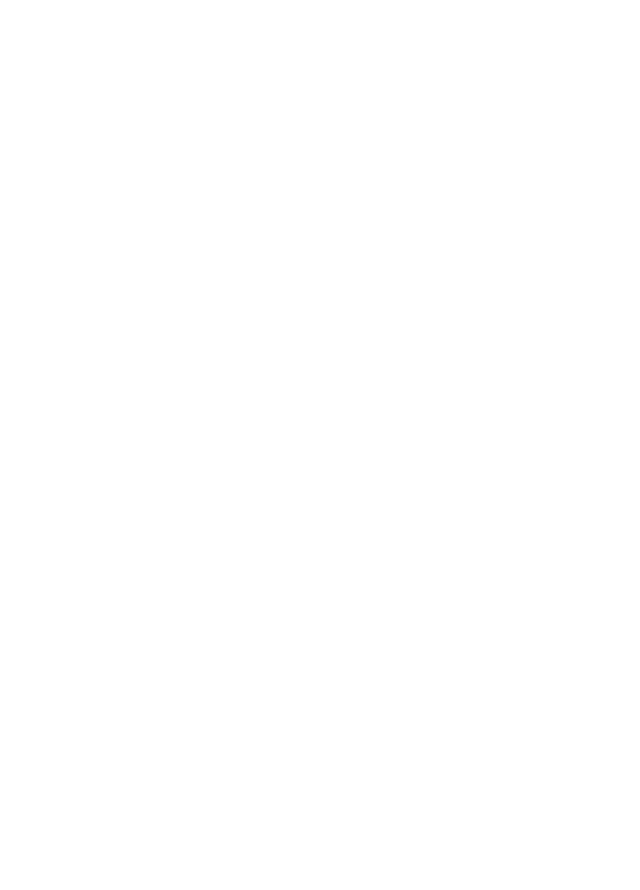
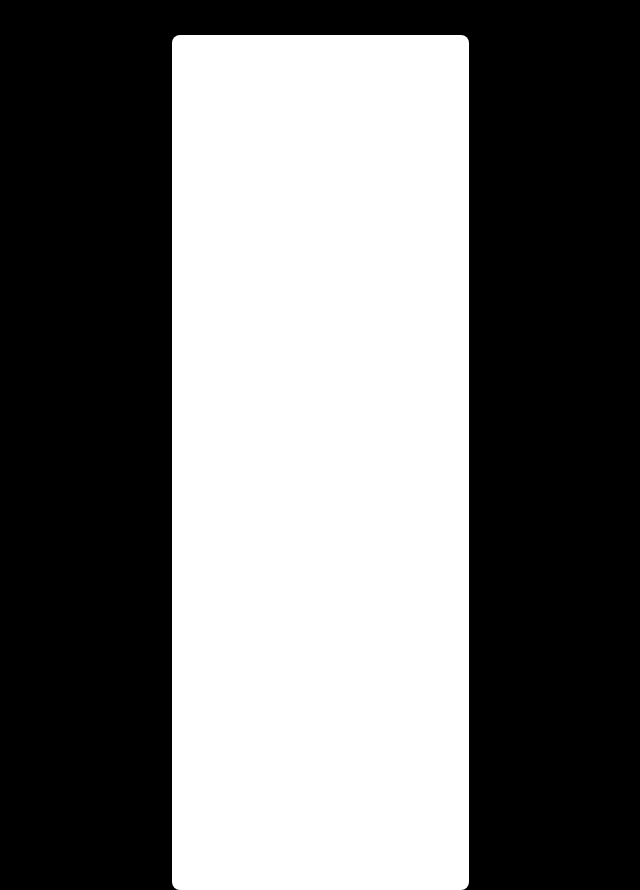
Before and after one commit to 0x1Luffy/myportfolio, a Next.js app: page / in a window 1280 px wide. Shown: the whole page, without its empty margins (96-736 px from the left). Before the commit the page ends 800 px from the top, so only its background shows below. Built offline with nearby package versions, Linux system fonts and the light colour scheme.

Commit message:
placed left side according to the grid.

```diff
--- a/app/globals.css
+++ b/app/globals.css
@@ -4,6 +4,10 @@
 
 .bgColor {
     background-color: red;
+}
+
+body{
+    background-color: black;
 }
 
 .container {
@@ -28,3 +32,8 @@
           ". . . . . . . . . . . ."
           ". . . . . . . . . . . .";
       }
+
+      .left-side {
+
+            /* grid-column-start: 4; */
+          }
--- a/app/page.js
+++ b/app/page.js
@@ -3,7 +3,11 @@
 
 const page = () => {
   return(
-    <div className='container'></div>
+    <div className='container'>
+      <div className='left-side flex h-[855px] w-[297px] col-start-4 row-start-6 bg-white rounded-lg'>
+
+      </div>
+    </div>
   )
 
 }
```
